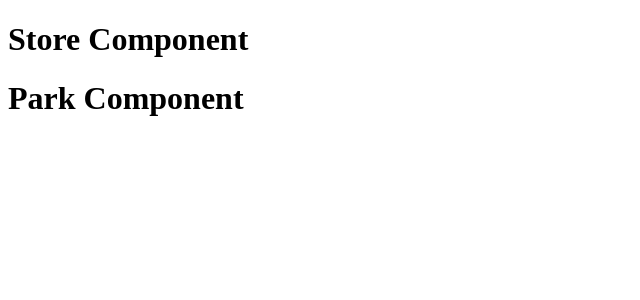
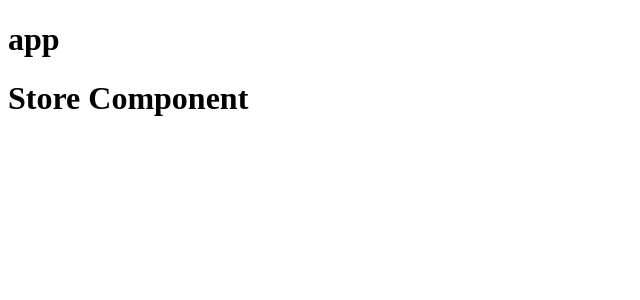
Before and after one commit to mgbdl/zoo-system, an Angular app: page / in a window 1280 px wide. Shown: the top 300 px of the page, without its empty margins (0-640 px from the left). Built offline with nearby package versions, Linux system fonts and the light colour scheme.

Commit message:
add: routing

```diff
--- a/src/app/app.component.html
+++ b/src/app/app.component.html
@@ -1,2 +1,2 @@
-<store></store>
-<park></park>
+<h1>{{title}}</h1>
+<router-outlet></router-outlet>
--- /dev/null
+++ b/src/app/app.routing.ts
@@ -0,0 +1,15 @@
+import { ModuleWithProviders } from '@angular/core';
+import { Routes, RouterModule } from '@angular/router';
+
+import { StoreComponent } from './store/store.component';
+
+const appRoutes: Routes = [
+  {path: '', component: StoreComponent},
+  {path: '', redirectTo: 'store', pathMatch: 'full'},
+  {path: 'store', component: StoreComponent},
+  {path: '**', component: StoreComponent},
+
+];
+
+export const appRoutingProviders: any [] = [];
+export const routing: ModuleWithProviders = RouterModule.forRoot(appRoutes);
```
Also changed, not shown: src/app/app.module.ts (+6 -2 lines).
